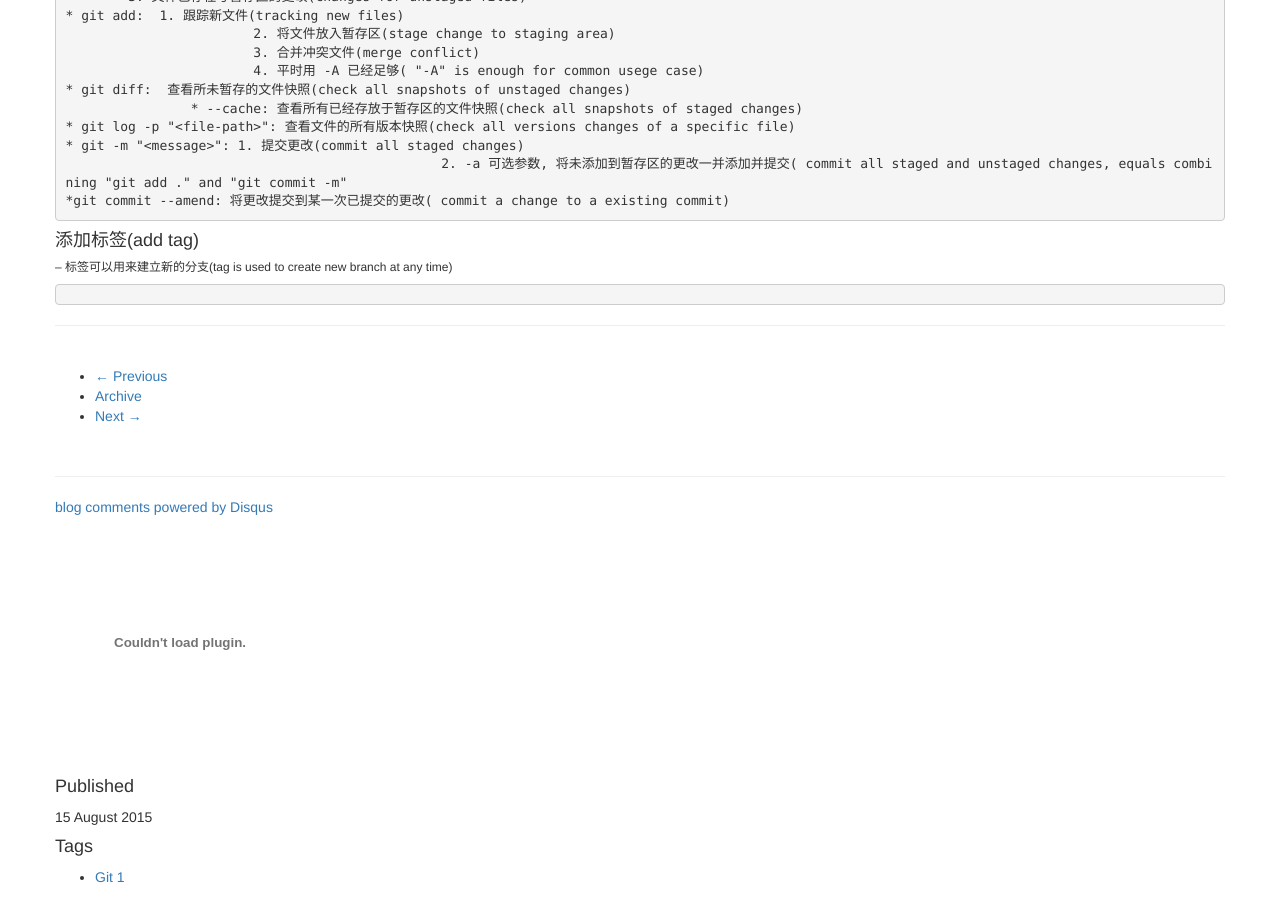
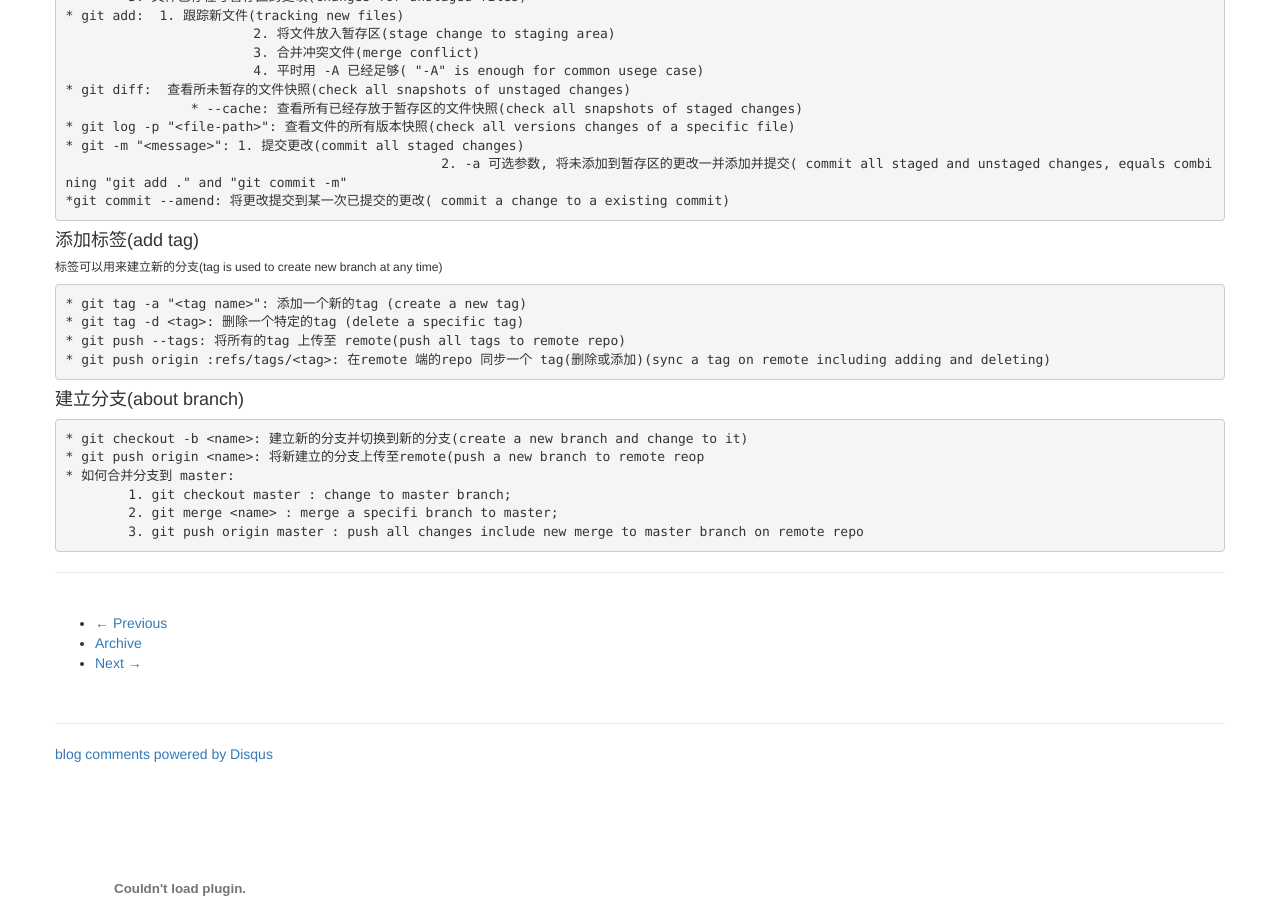
Before and after one commit to xia0guang/xia0guang.github.io, a Jekyll site: the page built from _posts/2015-08-15-git-notes.md, in a window 1280 px wide and 900 px high, scrolled down 456 px. Built offline with Jekyll 4.4.1, drawn with Linux system fonts in a browser that asks for light colours; nearby versions of some CDN libraries; library files that are not in the unit come from our copies; comment, search, counter and statistics services are not loaded.

Commit message:
add new post-Git Notes

```diff
--- a/_posts/2015-08-15-git-notes.md
+++ b/_posts/2015-08-15-git-notes.md
@@ -29,7 +29,20 @@ tags: [Git]
 ~~~
 
 ####添加标签(add tag)
-######-- 标签可以用来建立新的分支(tag is used to create new branch at any time)
+###### 标签可以用来建立新的分支(tag is used to create new branch at any time)
+~~~
+* git tag -a "<tag name>": 添加一个新的tag (create a new tag)
+* git tag -d <tag>: 删除一个特定的tag (delete a specific tag)
+* git push --tags: 将所有的tag 上传至 remote(push all tags to remote repo)
+* git push origin :refs/tags/<tag>: 在remote 端的repo 同步一个 tag(删除或添加)(sync a tag on remote including adding and deleting)
+~~~
 
+####建立分支(about branch)
 ~~~
+* git checkout -b <name>: 建立新的分支并切换到新的分支(create a new branch and change to it)
+* git push origin <name>: 将新建立的分支上传至remote(push a new branch to remote reop
+* 如何合并分支到 master:
+	1. git checkout master : change to master branch;
+	2. git merge <name> : merge a specifi branch to master;
+	3. git push origin master : push all changes include new merge to master branch on remote repo
 ~~~
```
